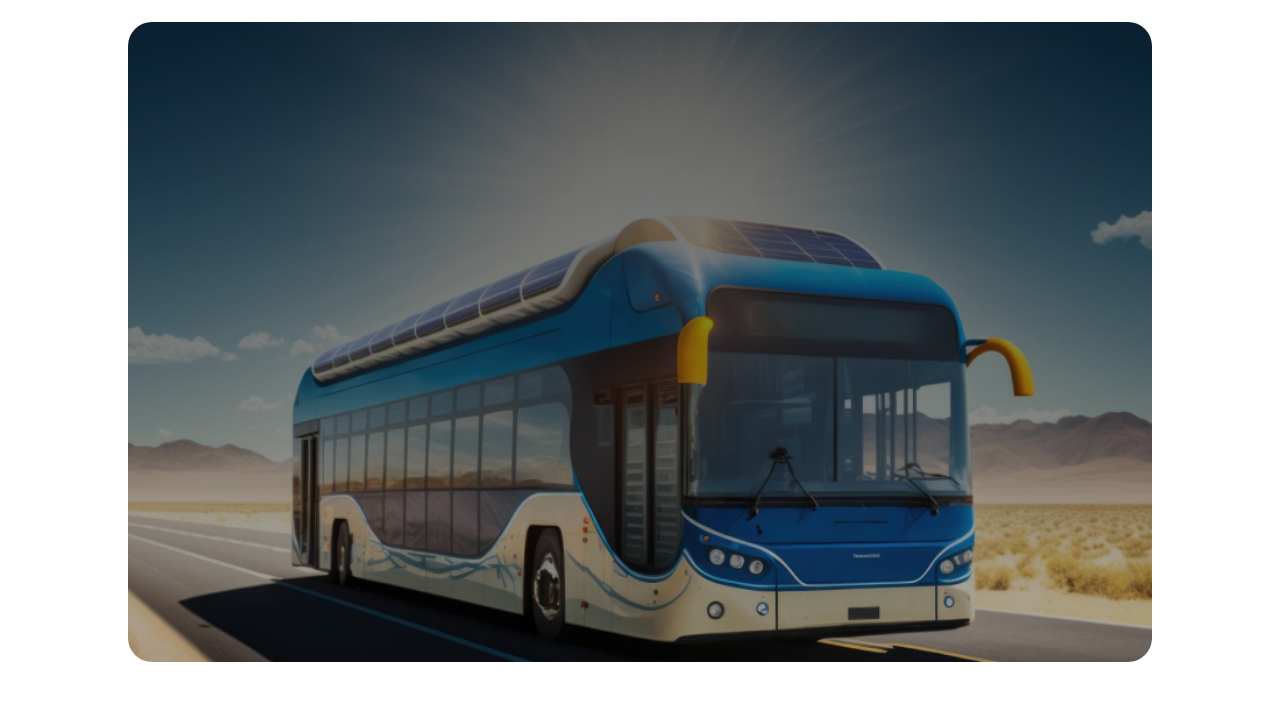
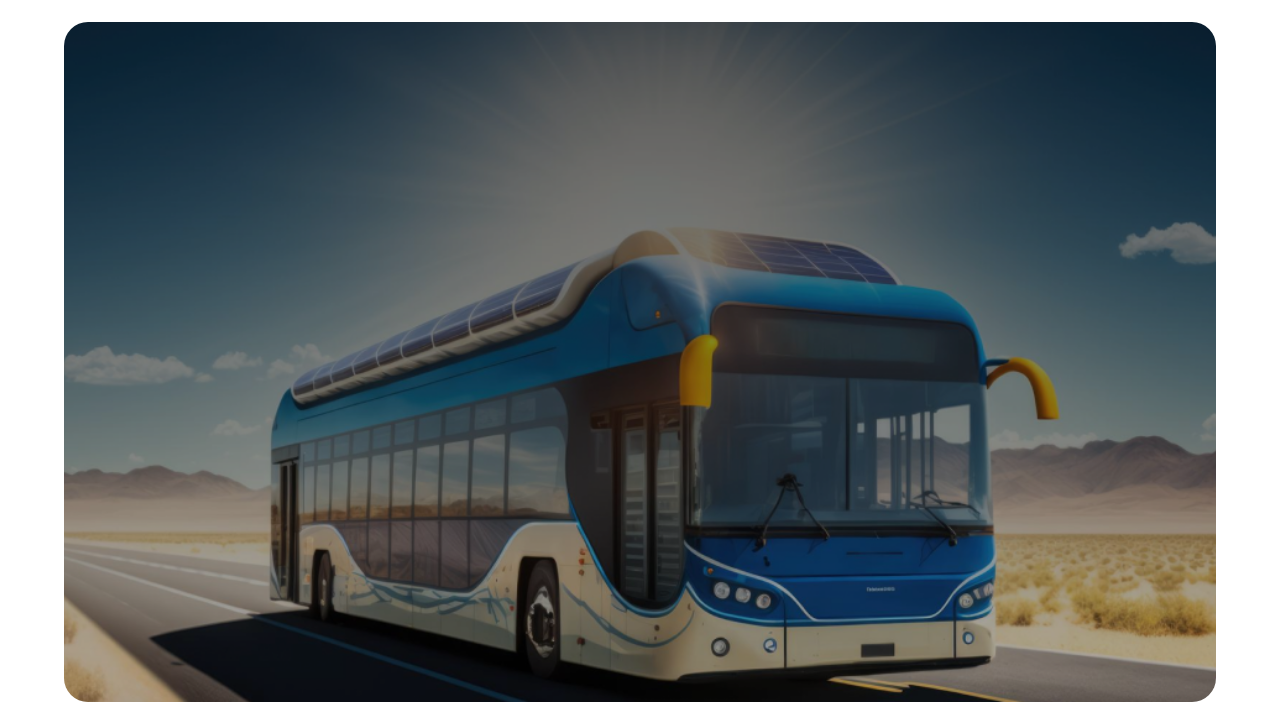
Before and after one commit to Fahim-rafi24/B9A5-smart-ticketing-for-Bus, a plain HTML site: page index.html in a window 1280 px wide. Shown: the part 123-825 px from the top of the page. Before the commit the page ends 800 px from the top, so only its background shows below. Drawn offline with nearby package versions, Linux system fonts and the light colour scheme.

Commit message:
set banner-section bg img w- & h-

```diff
--- a/index.html
+++ b/index.html
@@ -43,7 +43,7 @@
             </div>
         </nav>
         <!-- banner section -->
-        <div id="banner-section" class="rounded-3xl">
+        <div id="banner-section" class="rounded-3xl h-[30vh] w-[90vw] md:h-[60vh] lg:h-[85vh]">
 
         </div>
     </header>
--- a/style/style.css
+++ b/style/style.css
@@ -19,8 +19,6 @@
     /* set height & weight */
     margin: auto;
     margin-top: 25px;
-    height: 80vh;
-    width: 80vw;
     /* show img */
     background-image: url("../media/images/banner.png");
     background-position: center;
```
